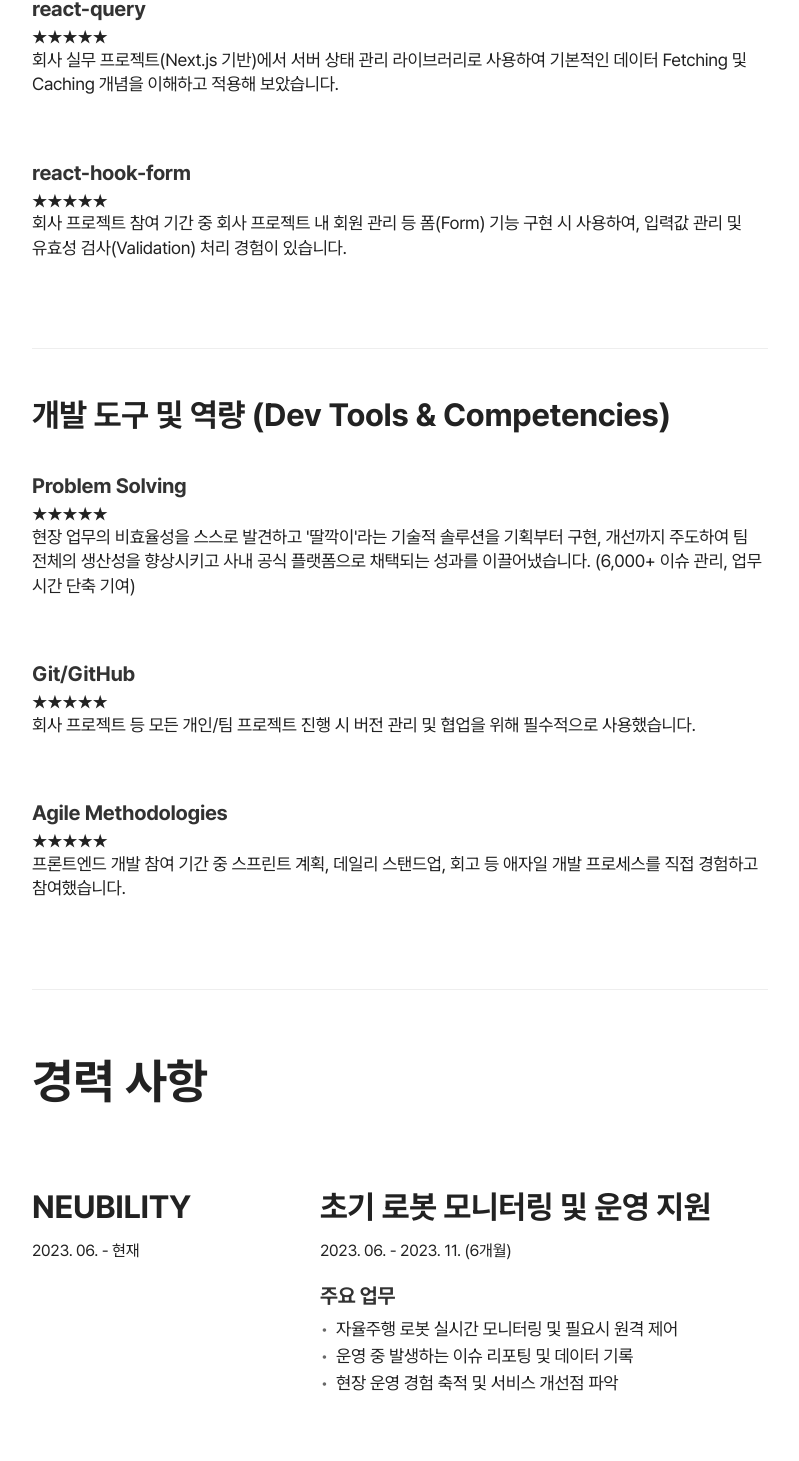
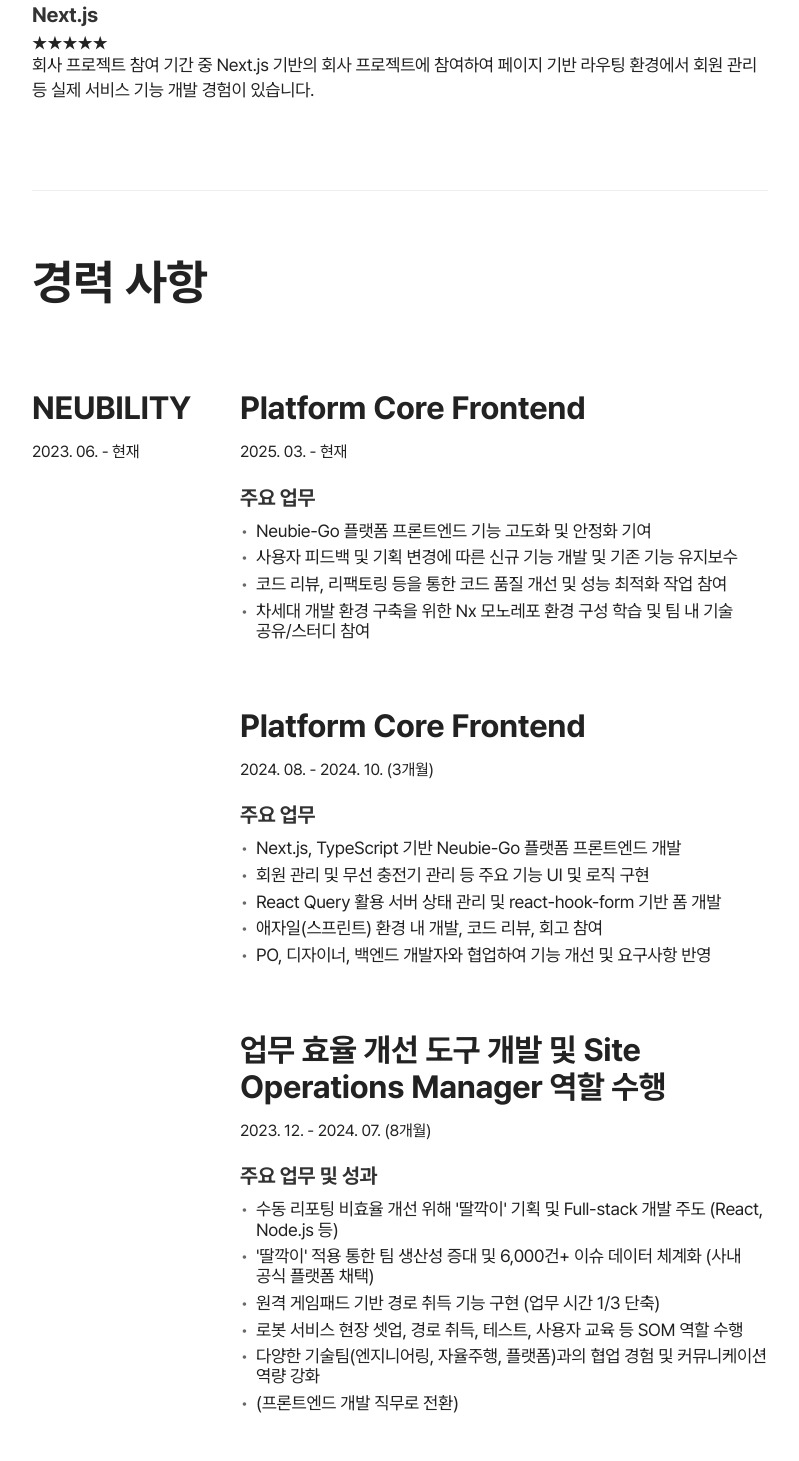
Before and after one commit to jiwonyoon-dev/jiwonyoon, a Next.js app: page /resume in a window 1280 px wide. Shown: the part 1187-2648 px from the top of the page, without its empty margins (240-1039 px from the left). Built offline with nearby package versions, Linux system fonts and the light colour scheme.

Commit message:
update resume

```diff
--- a/src/app/global.css
+++ b/src/app/global.css
@@ -126,7 +126,7 @@
 }
 
 .row-left {
-  flex-basis: 18rem;
+  flex-basis: 13rem;
   padding-right: 1rem;
   flex-shrink: 0;
 }
--- a/src/app/resume/page.tsx
+++ b/src/app/resume/page.tsx
@@ -34,12 +34,23 @@
   return (
     <div className="container">
       <section>
-        <h1>프론트엔드 개발자 윤지원 이력서</h1>
+        <h2>문제를 찾아 기술로 해결하는, 주도적인 프론트엔드 개발자 윤지원 입니다.</h2>
+        <p>
+          주도적인 문제 해결 능력과 Full-stack 개발 경험(Node.js, React)을 갖춘 프론트엔드 개발자입니다. 자율주행 로봇
+          회사에서 현장 운영 비효율 개선을 위해 '딸깍이' 툴을 직접 개발하여 사내 공식 플랫폼으로 채택되는 성과를
+          만들었으며, 애자일 환경에서의 실무 프로젝트 참여를 통해 협업과 개발 역량을 키웠습니다. 사용자 경험 개선에
+          기여하며 함께 성장하는 개발자가 되겠습니다.
+        </p>
+        <p>저의 협업 능력과 성과에 대한 동료들의 긍정적인 평가는 LinkedIn 프로필에서 확인하실 수 있습니다.</p>
       </section>
       <section>
-        <h2>기술 스택 및 역량 (Skills)</h2>
         <div className="section-divider">
           <h3>프론트엔드 핵심 (Core Front-end)</h3>
+          <SkillItem
+            skill="Problem Solving"
+            level={4}
+            description="현장 업무의 비효율성을 스스로 발견하고 '딸깍이'라는 기술적 솔루션을 기획부터 구현, 개선까지 주도하여 팀 전체의 생산성을 향상시키고 사내 공식 플랫폼으로 채택되는 성과를 이끌어냈습니다. (6,000+ 이슈 관리, 업무 시간 단축 기여)"
+          />
           <SkillItem
             skill="JavaScript"
             level={3}
@@ -60,34 +71,16 @@
             level={2}
             description="회사 프로젝트 참여 기간 중 Next.js 기반의 회사 프로젝트에 참여하여 페이지 기반 라우팅 환경에서 회원 관리 등 실제 서비스 기능 개발 경험이 있습니다."
           />
-          <SkillItem
-            skill="react-query"
-            level={2}
-            description="회사 실무 프로젝트(Next.js 기반)에서 서버 상태 관리 라이브러리로 사용하여 기본적인 데이터 Fetching 및 Caching 개념을 이해하고 적용해 보았습니다."
-          />
-          <SkillItem
-            skill="react-hook-form"
-            level={2}
-            description="회사 프로젝트 참여 기간 중 회사 프로젝트 내 회원 관리 등 폼(Form) 기능 구현 시 사용하여, 입력값 관리 및 유효성 검사(Validation) 처리 경험이 있습니다."
-          />
-        </div>
-        <div className="section-divider">
-          <h3>개발 도구 및 역량 (Dev Tools & Competencies)</h3>
-          <SkillItem
-            skill="Problem Solving"
-            level={4}
-            description="현장 업무의 비효율성을 스스로 발견하고 '딸깍이'라는 기술적 솔루션을 기획부터 구현, 개선까지 주도하여 팀 전체의 생산성을 향상시키고 사내 공식 플랫폼으로 채택되는 성과를 이끌어냈습니다. (6,000+ 이슈 관리, 업무 시간 단축 기여)"
-          />
-          <SkillItem
-            skill="Git/GitHub"
-            level={3}
-            description="회사 프로젝트 등 모든 개인/팀 프로젝트 진행 시 버전 관리 및 협업을 위해 필수적으로 사용했습니다."
-          />
-          <SkillItem
-            skill="Agile Methodologies"
-            level={2}
-            description="프론트엔드 개발 참여 기간 중 스프린트 계획, 데일리 스탠드업, 회고 등 애자일 개발 프로세스를 직접 경험하고 참여했습니다."
-          />
+          {/*<SkillItem*/}
+          {/*  skill="react-query"*/}
+          {/*  level={2}*/}
+          {/*  description="회사 실무 프로젝트(Next.js 기반)에서 서버 상태 관리 라이브러리로 사용하여 기본적인 데이터 Fetching 및 Caching 개념을 이해하고 적용해 보았습니다."*/}
+          {/*/>*/}
+          {/*<SkillItem*/}
+          {/*  skill="react-hook-form"*/}
+          {/*  level={2}*/}
+          {/*  description="회사 프로젝트 참여 기간 중 회사 프로젝트 내 회원 관리 등 폼(Form) 기능 구현 시 사용하여, 입력값 관리 및 유효성 검사(Validation) 처리 경험이 있습니다."*/}
+          {/*/>*/}
         </div>
       </section>
       <section>
@@ -101,30 +94,17 @@
           </div>
           <div className="row-right">
             <div className="project">
-              <h4>초기 로봇 모니터링 및 운영 지원</h4>
+              <h4>Platform Core Frontend</h4>
               <span className="time">
-                <time dateTime="2023-06">2023. 06.</time> - <time dateTime="2023-11">2023. 11.</time> (6개월)
+                <time dateTime="2025-03">2025. 03.</time> - 현재
               </span>
+
               <h5>주요 업무</h5>
               <ul>
-                <li>자율주행 로봇 실시간 모니터링 및 필요시 원격 제어</li>
-                <li>운영 중 발생하는 이슈 리포팅 및 데이터 기록</li>
-                <li>현장 운영 경험 축적 및 서비스 개선점 파악</li>
-              </ul>
-            </div>
-            <div className="project">
-              <h4>업무 효율 개선 도구 개발 및 Site Operations Manager 역할 수행</h4>
-              <span className="time">
-                <time dateTime="2023-12">2023. 12.</time> - <time dateTime="2024-07">2024. 07.</time> (8개월)
-              </span>
-              <h5>주요 업무 및 성과</h5>
-              <ul>
-                <li>수동 리포팅 비효율 개선 위해 '딸깍이' 기획 및 Full-stack 개발 주도 (React, Node.js 등)</li>
-                <li>'딸깍이' 적용 통한 팀 생산성 증대 및 6,000건+ 이슈 데이터 체계화 (사내 공식 플랫폼 채택)</li>
-                <li>원격 게임패드 기반 경로 취득 기능 구현 (업무 시간 1/3 단축)</li>
-                <li>로봇 서비스 현장 셋업, 경로 취득, 테스트, 사용자 교육 등 SOM 역할 수행</li>
-                <li>다양한 기술팀(엔지니어링, 자율주행, 플랫폼)과의 협업 경험 및 커뮤니케이션 역량 강화</li>
-                <li>(프론트엔드 개발 직무로 전환)</li>
+                <li>Neubie-Go 플랫폼 프론트엔드 기능 고도화 및 안정화 기여</li>
+                <li>사용자 피드백 및 기획 변경에 따른 신규 기능 개발 및 기존 기능 유지보수</li>
+                <li>코드 리뷰, 리팩토링 등을 통한 코드 품질 개선 및 성능 최적화 작업 참여</li>
+                <li>차세대 개발 환경 구축을 위한 Nx 모노레포 환경 구성 학습 및 팀 내 기술 공유/스터디 참여</li>
               </ul>
             </div>
 
@@ -144,17 +124,31 @@
             </div>
 
             <div className="project">
-              <h4>Platform Core Frontend</h4>
+              <h4>업무 효율 개선 도구 개발 및 Site Operations Manager 역할 수행</h4>
               <span className="time">
-                <time dateTime="2025-03">2025. 03.</time> - 현재
+                <time dateTime="2023-12">2023. 12.</time> - <time dateTime="2024-07">2024. 07.</time> (8개월)
               </span>
+              <h5>주요 업무 및 성과</h5>
+              <ul>
+                <li>수동 리포팅 비효율 개선 위해 '딸깍이' 기획 및 Full-stack 개발 주도 (React, Node.js 등)</li>
+                <li>'딸깍이' 적용 통한 팀 생산성 증대 및 6,000건+ 이슈 데이터 체계화 (사내 공식 플랫폼 채택)</li>
+                <li>원격 게임패드 기반 경로 취득 기능 구현 (업무 시간 1/3 단축)</li>
+                <li>로봇 서비스 현장 셋업, 경로 취득, 테스트, 사용자 교육 등 SOM 역할 수행</li>
+                <li>다양한 기술팀(엔지니어링, 자율주행, 플랫폼)과의 협업 경험 및 커뮤니케이션 역량 강화</li>
+                <li>(프론트엔드 개발 직무로 전환)</li>
+              </ul>
+            </div>
 
+            <div className="project">
+              <h4>초기 로봇 모니터링 및 운영 지원</h4>
+              <span className="time">
+                <time dateTime="2023-06">2023. 06.</time> - <time dateTime="2023-11">2023. 11.</time> (6개월)
+              </span>
               <h5>주요 업무</h5>
               <ul>
-                <li>Neubie-Go 플랫폼 프론트엔드 기능 고도화 및 안정화 기여</li>
-                <li>사용자 피드백 및 기획 변경에 따른 신규 기능 개발 및 기존 기능 유지보수</li>
-                <li>코드 리뷰, 리팩토링 등을 통한 코드 품질 개선 및 성능 최적화 작업 참여</li>
-                <li>차세대 개발 환경 구축을 위한 Nx 모노레포 환경 구성 학습 및 팀 내 기술 공유/스터디 참여</li>
+                <li>자율주행 로봇 실시간 모니터링 및 필요시 원격 제어</li>
+                <li>운영 중 발생하는 이슈 리포팅 및 데이터 기록</li>
+                <li>현장 운영 경험 축적 및 서비스 개선점 파악</li>
               </ul>
             </div>
           </div>
@@ -208,19 +202,6 @@
           </div>
         </div>
       </section>
-
-      <section>
-        <div className="section-divider">
-          <h2>자기소개</h2>
-          <p>
-            주도적인 문제 해결 능력과 Full-stack 개발 경험(Node.js, React)을 갖춘 프론트엔드 개발자입니다. 자율주행 로봇
-            회사에서 현장 운영 비효율 개선을 위해 '딸깍이' 툴을 직접 개발하여 사내 공식 플랫폼으로 채택되는 성과를
-            만들었으며, 애자일 환경에서의 실무 프로젝트 참여를 통해 협업과 개발 역량을 키웠습니다. 사용자 경험 개선에
-            기여하며 함께 성장하는 개발자가 되겠습니다.
-          </p>
-          <p>저의 협업 능력과 성과에 대한 동료들의 긍정적인 평가는 LinkedIn 프로필에서 확인하실 수 있습니다.</p>
-        </div>
-      </section>
       <section>
         <h2>연락처</h2>
         <ul>
```
